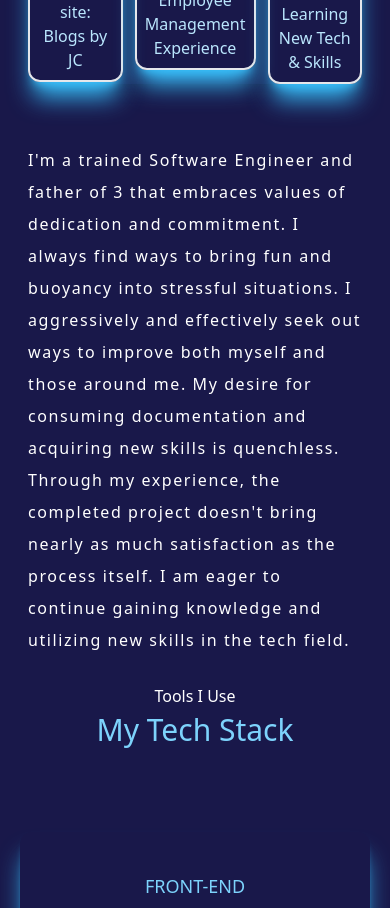
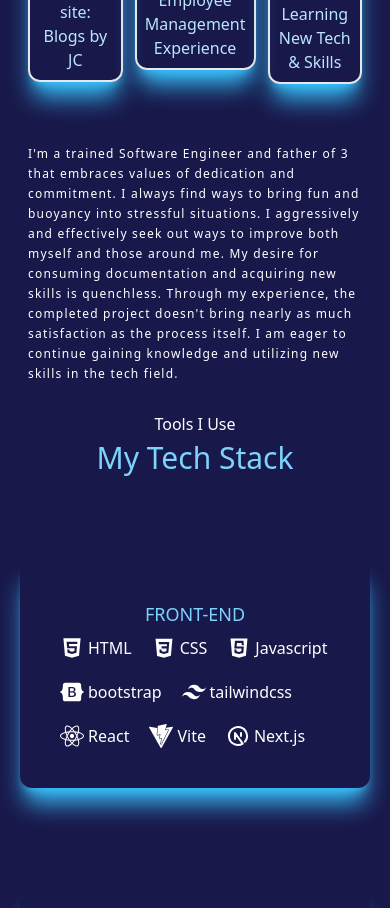
Before and after one commit to Messyginger0804/next.js-portfolio, a Next.js app: page / in a window 390 px wide. Shown: the part 1180-2088 px from the top of the page. Built offline with nearby package versions, Linux system fonts and the light colour scheme.

Commit message:
styles(AboutMe.jsx): chaned aboutme line height and spacing for different devices

```diff
--- a/pages/components/AboutMe.jsx
+++ b/pages/components/AboutMe.jsx
@@ -33,7 +33,7 @@ export const AboutMe = () => {
                     </div>
                 </div>
 
-                <p className=' text-medium py-5 tracking-widest leading-8 lg:mx-20'>
+                <p className='text-xs md:text-base py-5 tracking-widest leading-5 md:leading-8 lg:mx-20'>
 
                     I'm a trained Software Engineer and father of 3 that embraces values of dedication and commitment. I always find ways to bring fun and buoyancy into stressful situations.
 
```
